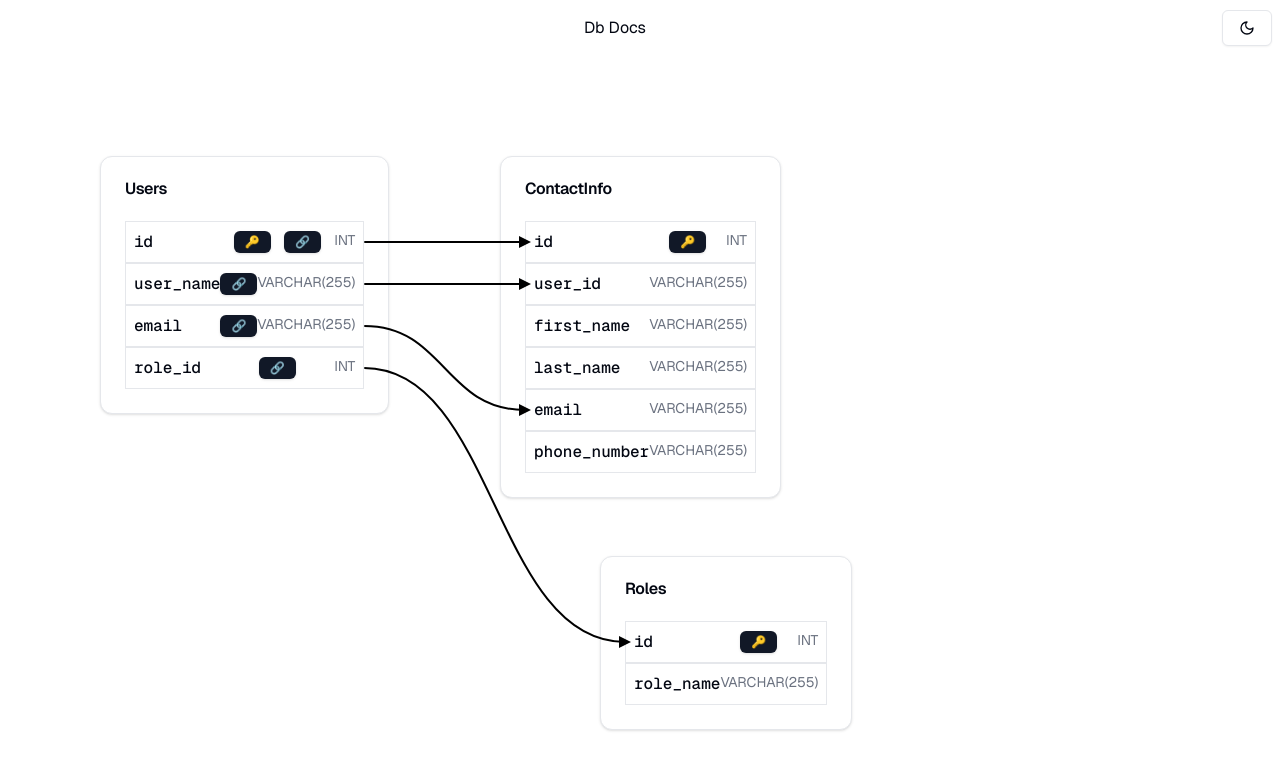
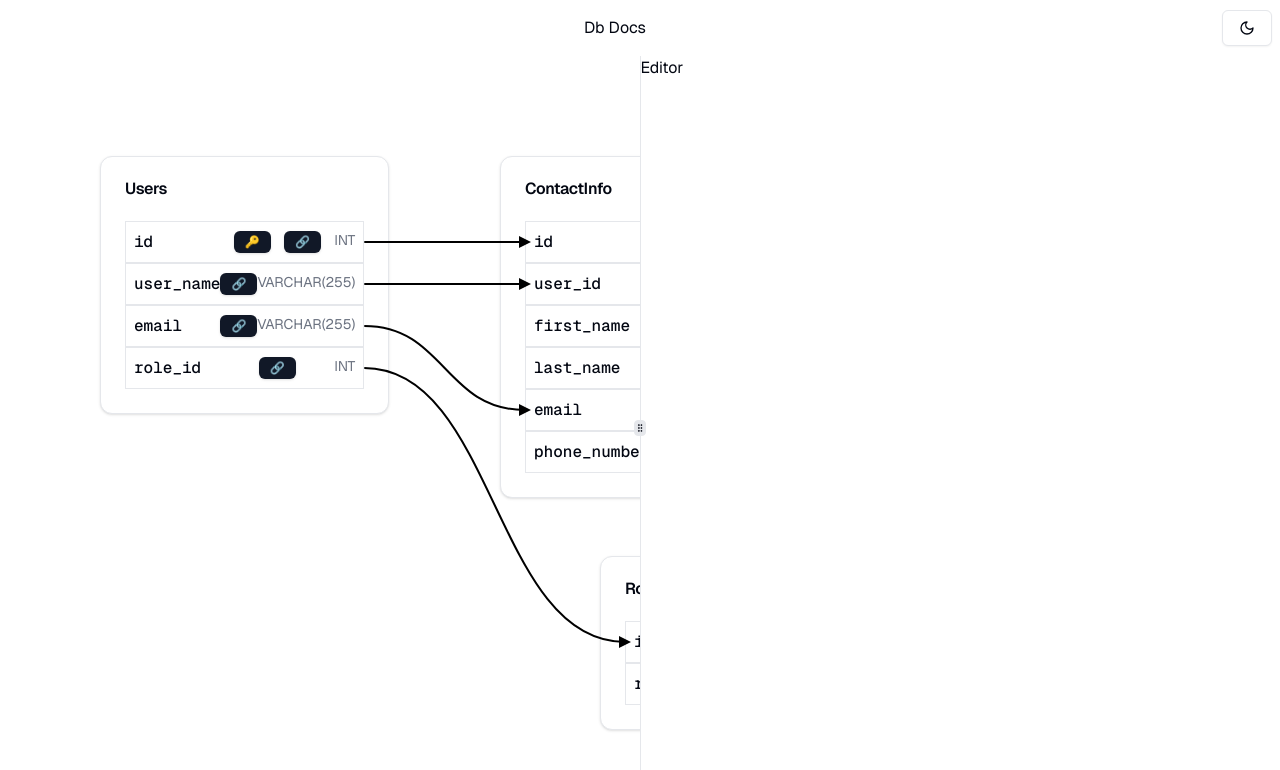
Before and after one commit to shoshta73/db-docs, a React (Vite) app: page / in a window 1280 px wide. Shown: the top 770 px of the page. Built offline with nearby package versions, Linux system fonts and the light colour scheme.

Commit message:
wrap dbschema in resizable

```diff
--- a/src/App.tsx
+++ b/src/App.tsx
@@ -11,6 +11,11 @@
 import { useSettingsStore } from "./stores/settings";
 import type { ColumnData, TableData } from "./types/db";
 import { Spinner } from "./components/Spinner";
+import {
+	ResizableHandle,
+	ResizablePanel,
+	ResizablePanelGroup,
+} from "./components/ui/resizable";
 
 const PKIcon = lazy(() => import("./components/icons/PrimaryKey"));
 const FKIcon = lazy(() => import("./components/icons/ForeignKey"));
@@ -364,7 +369,19 @@
 }
 
 const MainApp = () => {
-	return <DBSchema schema={schema} connections={connections} />;
+	return (
+		<ResizablePanelGroup
+			direction="horizontal"
+			className="h-fit"
+			style={{ height: undefined }}
+		>
+			<ResizablePanel>
+				<DBSchema schema={schema} connections={connections} />
+			</ResizablePanel>
+			<ResizableHandle withHandle />
+			<ResizablePanel>Editor</ResizablePanel>
+		</ResizablePanelGroup>
+	);
 };
 
 const router = createHashRouter([
--- /dev/null
+++ b/src/components/ui/resizable.tsx
@@ -0,0 +1,43 @@
+import { GripVertical } from "lucide-react"
+import * as ResizablePrimitive from "react-resizable-panels"
+
+import { cn } from "@/lib/utils"
+
+const ResizablePanelGroup = ({
+  className,
+  ...props
+}: React.ComponentProps<typeof ResizablePrimitive.PanelGroup>) => (
+  <ResizablePrimitive.PanelGroup
+    className={cn(
+      "flex h-full w-full data-[panel-group-direction=vertical]:flex-col",
+      className
+    )}
+    {...props}
+  />
+)
+
+const ResizablePanel = ResizablePrimitive.Panel
+
+const ResizableHandle = ({
+  withHandle,
+  className,
+  ...props
+}: React.ComponentProps<typeof ResizablePrimitive.PanelResizeHandle> & {
+  withHandle?: boolean
+}) => (
+  <ResizablePrimitive.PanelResizeHandle
+    className={cn(
+      "relative flex w-px items-center justify-center bg-border after:absolute after:inset-y-0 after:left-1/2 after:w-1 after:-translate-x-1/2 focus-visible:outline-none focus-visible:ring-1 focus-visible:ring-ring focus-visible:ring-offset-1 data-[panel-group-direction=vertical]:h-px data-[panel-group-direction=vertical]:w-full data-[panel-group-direction=vertical]:after:left-0 data-[panel-group-direction=vertical]:after:h-1 data-[panel-group-direction=vertical]:after:w-full data-[panel-group-direction=vertical]:after:-translate-y-1/2 data-[panel-group-direction=vertical]:after:translate-x-0 [&[data-panel-group-direction=vertical]>div]:rotate-90",
+      className
+    )}
+    {...props}
+  >
+    {withHandle && (
+      <div className="z-10 flex h-4 w-3 items-center justify-center rounded-sm border bg-border">
+        <GripVertical className="h-2.5 w-2.5" />
+      </div>
+    )}
+  </ResizablePrimitive.PanelResizeHandle>
+)
+
+export { ResizablePanelGroup, ResizablePanel, ResizableHandle }
```
Also changed, not shown: package.json (+6 -1 lines), 1 other file (tests, documents, lock files or other folders).
